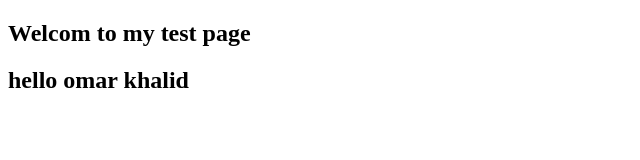
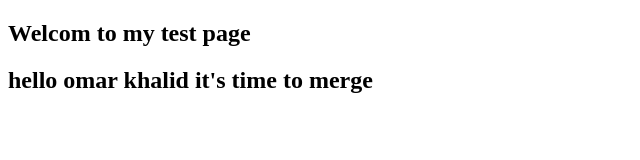
Before and after one commit to omar72osm/repo_1, a plain HTML site: page index.html in a window 1280 px wide. Shown: the whole page, without its empty margins (0-640 px from the left). Drawn offline with Linux system fonts and the light colour scheme.

Commit message:
last index modified in new branch

```diff
--- a/index.html
+++ b/index.html
@@ -9,6 +9,7 @@
     <h2>Welcom to my test page </h2>
     <h2>
         hello omar khalid
+        it's time to merge
     </h2>
 </body>
 </html>
```
